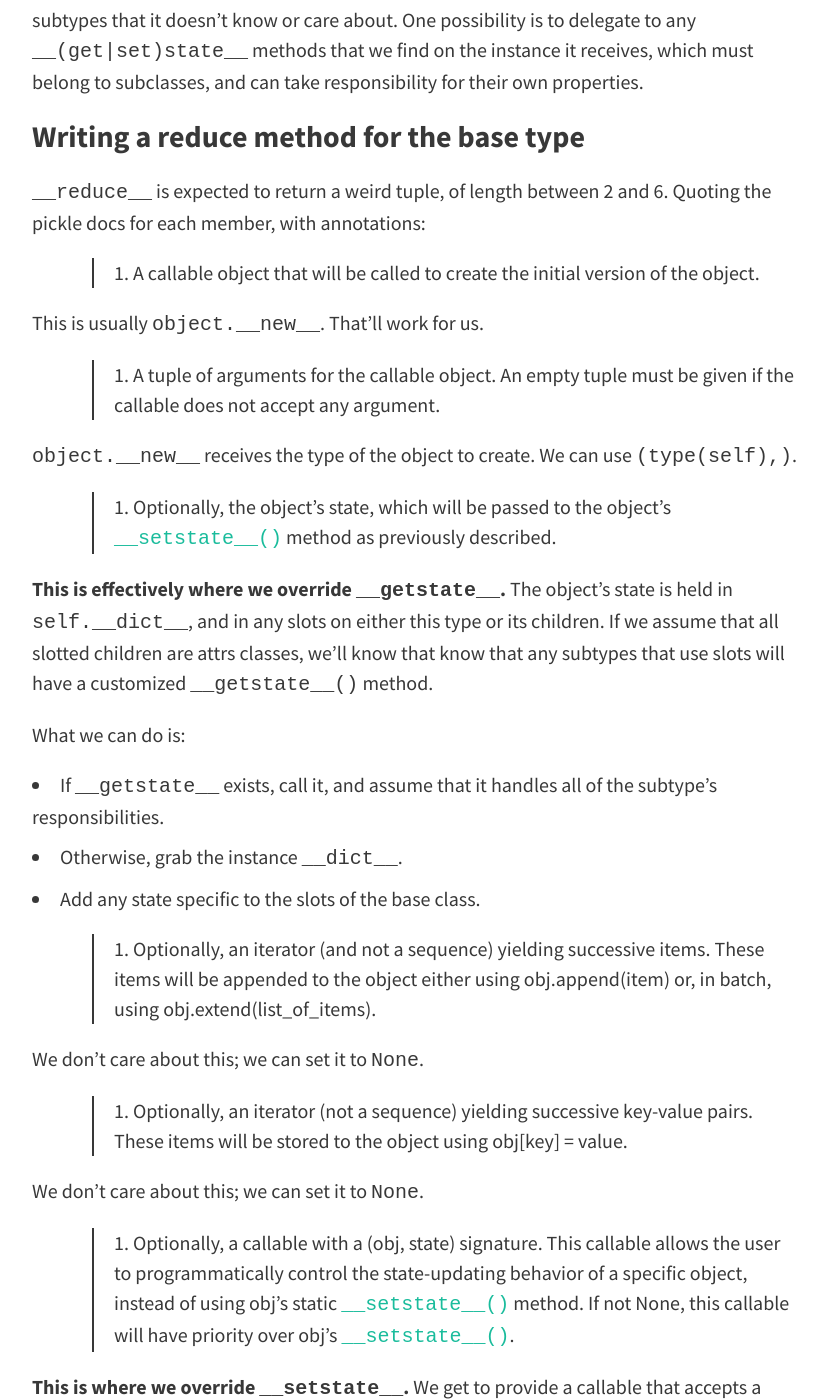
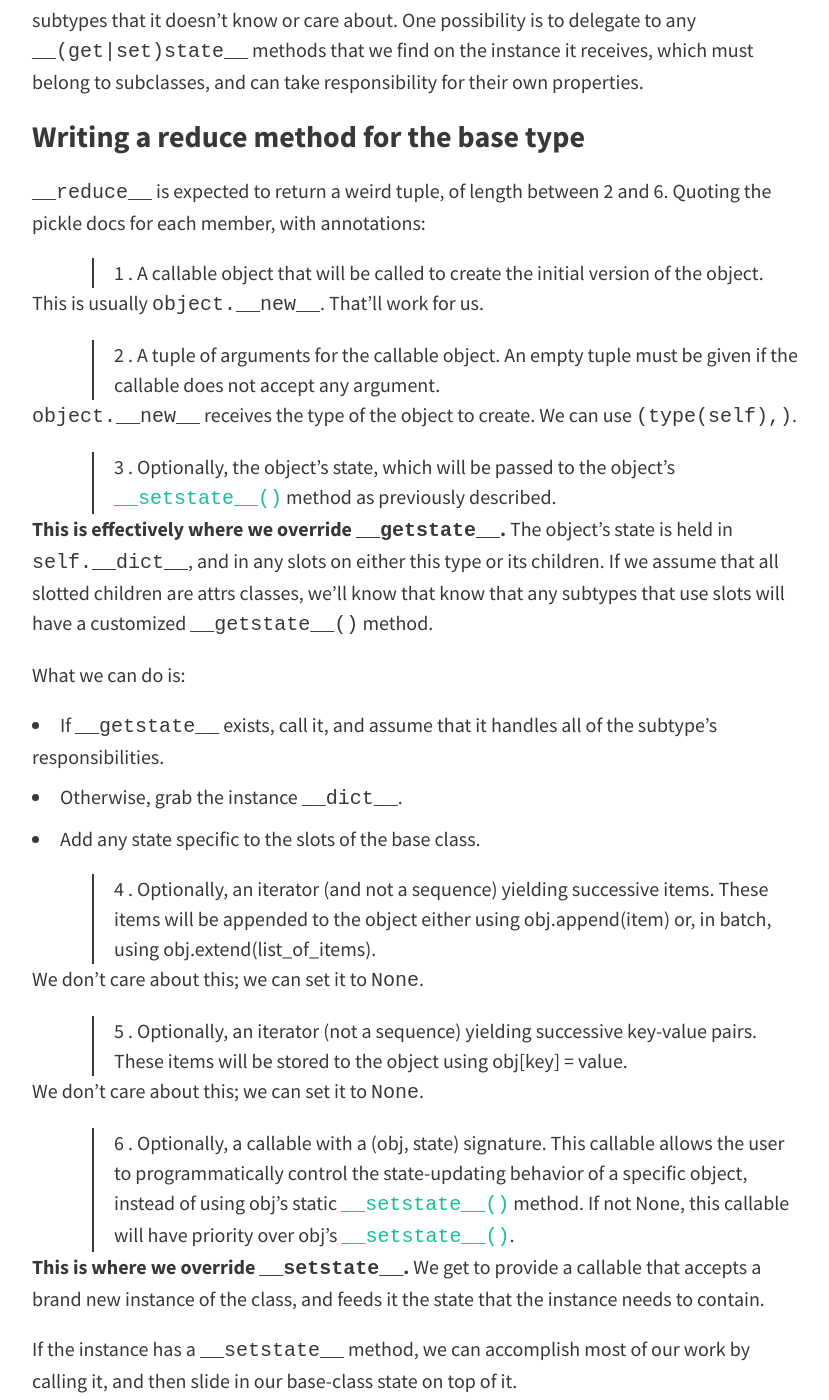
Before and after one commit to tdsmith/blog, a Jekyll site: the page built from _posts/2024-01-02-pickle-slots.markdown, in a window 1280 px wide and 1400 px high, scrolled down 3095 px. Shown: the whole window, without its empty margins (224-1053 px from the left). Built offline with Jekyll 4.4.1, drawn with Linux system fonts in a browser that asks for light colours; nearby versions of some CDN libraries; comment, search, counter and statistics services are not loaded; some of the changed lines change nothing that is shown.

Commit message:
Fix numbering

```diff
--- a/_posts/2024-01-02-pickle-slots.markdown
+++ b/_posts/2024-01-02-pickle-slots.markdown
@@ -95,15 +95,15 @@
 
 `__reduce__` is expected to return a weird tuple, of length between 2 and 6. Quoting the pickle docs for each member, with annotations:
 
-> 1. A callable object that will be called to create the initial version of the object.
+> 1&nbsp;. A callable object that will be called to create the initial version of the object.
 
 This is usually `object.__new__`. That'll work for us.
 
-> 2. A tuple of arguments for the callable object. An empty tuple must be given if the callable does not accept any argument.
+> 2&nbsp;. A tuple of arguments for the callable object. An empty tuple must be given if the callable does not accept any argument.
 
 `object.__new__` receives the type of the object to create. We can use `(type(self),)`.
 
-> 3. Optionally, the object’s state, which will be passed to the object’s [`__setstate__()`](https://docs.python.org/3/library/pickle.html#object.__setstate__) method as previously described.
+> 3&nbsp;. Optionally, the object’s state, which will be passed to the object’s [`__setstate__()`](https://docs.python.org/3/library/pickle.html#object.__setstate__) method as previously described.
 
 __This is effectively where we override `__getstate__`.__ The object's state is held in `self.__dict__`, and in any slots on either this type or its children. If we assume that all slotted children are attrs classes, we'll know that know that any subtypes that use slots will have a customized `__getstate__()` method.
 
@@ -112,15 +112,15 @@
 - Otherwise, grab the instance `__dict__`.
 - Add any state specific to the slots of the base class.
 
-> 4. Optionally, an iterator (and not a sequence) yielding successive items. These items will be appended to the object either using obj.append(item) or, in batch, using obj.extend(list_of_items).
+> 4&nbsp;. Optionally, an iterator (and not a sequence) yielding successive items. These items will be appended to the object either using obj.append(item) or, in batch, using obj.extend(list_of_items).
 
 We don't care about this; we can set it to `None`.
 
-> 5. Optionally, an iterator (not a sequence) yielding successive key-value pairs. These items will be stored to the object using obj[key] = value.
+> 5&nbsp;. Optionally, an iterator (not a sequence) yielding successive key-value pairs. These items will be stored to the object using obj[key] = value.
 
 We don't care about this; we can set it to `None`.
 
-> 6. Optionally, a callable with a (obj, state) signature. This callable allows the user to programmatically control the state-updating behavior of a specific object, instead of using obj’s static [`__setstate__()`](https://docs.python.org/3/library/pickle.html#object.__setstate__) method. If not None, this callable will have priority over obj’s [`__setstate__()`](https://docs.python.org/3/library/pickle.html#object.__setstate__).
+> 6&nbsp;. Optionally, a callable with a (obj, state) signature. This callable allows the user to programmatically control the state-updating behavior of a specific object, instead of using obj’s static [`__setstate__()`](https://docs.python.org/3/library/pickle.html#object.__setstate__) method. If not None, this callable will have priority over obj’s [`__setstate__()`](https://docs.python.org/3/library/pickle.html#object.__setstate__).
 
 __This is where we override `__setstate__`.__ We get to provide a callable that accepts a brand new instance of the class, and feeds it the state that the instance needs to contain.
 
```
